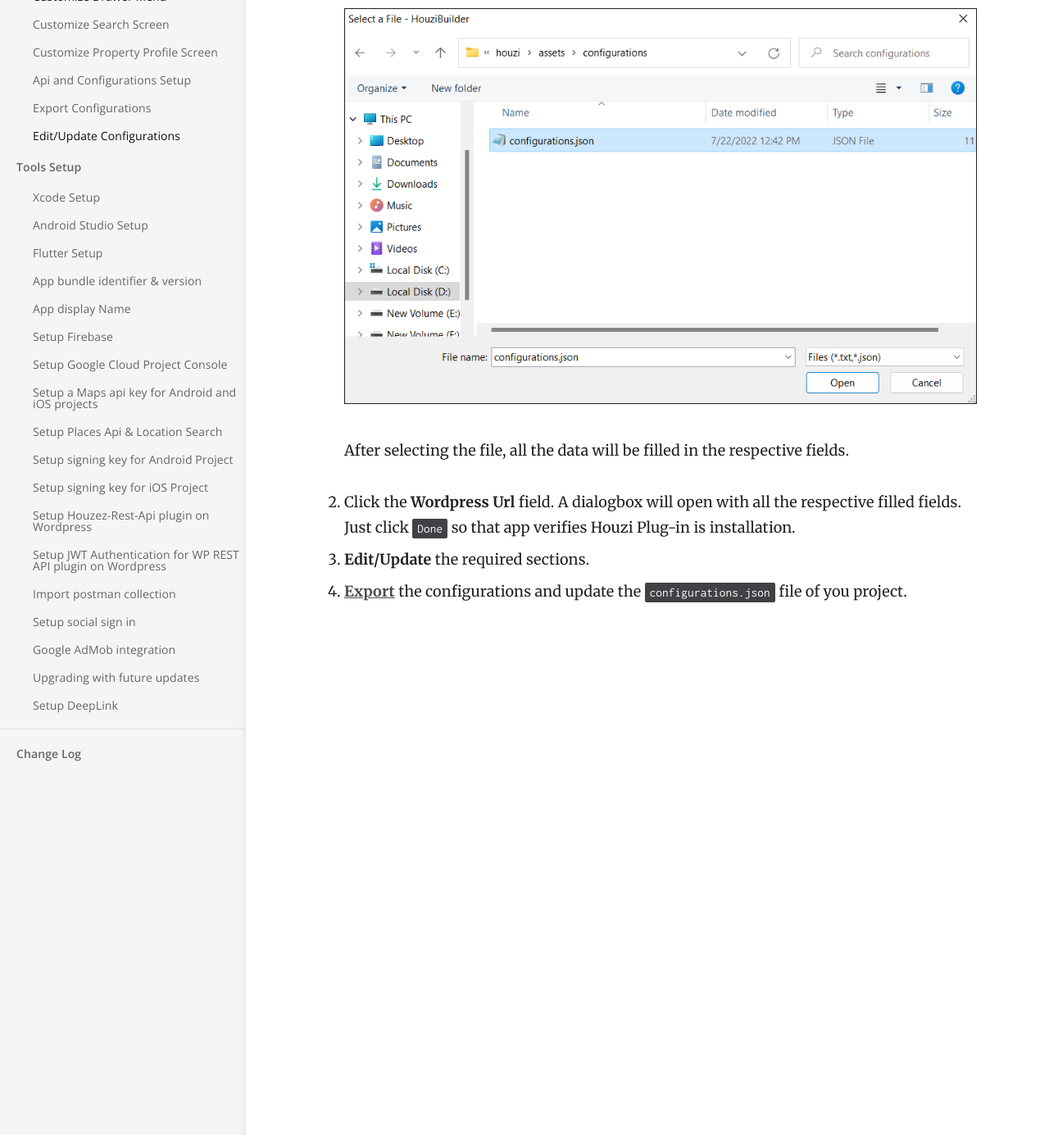
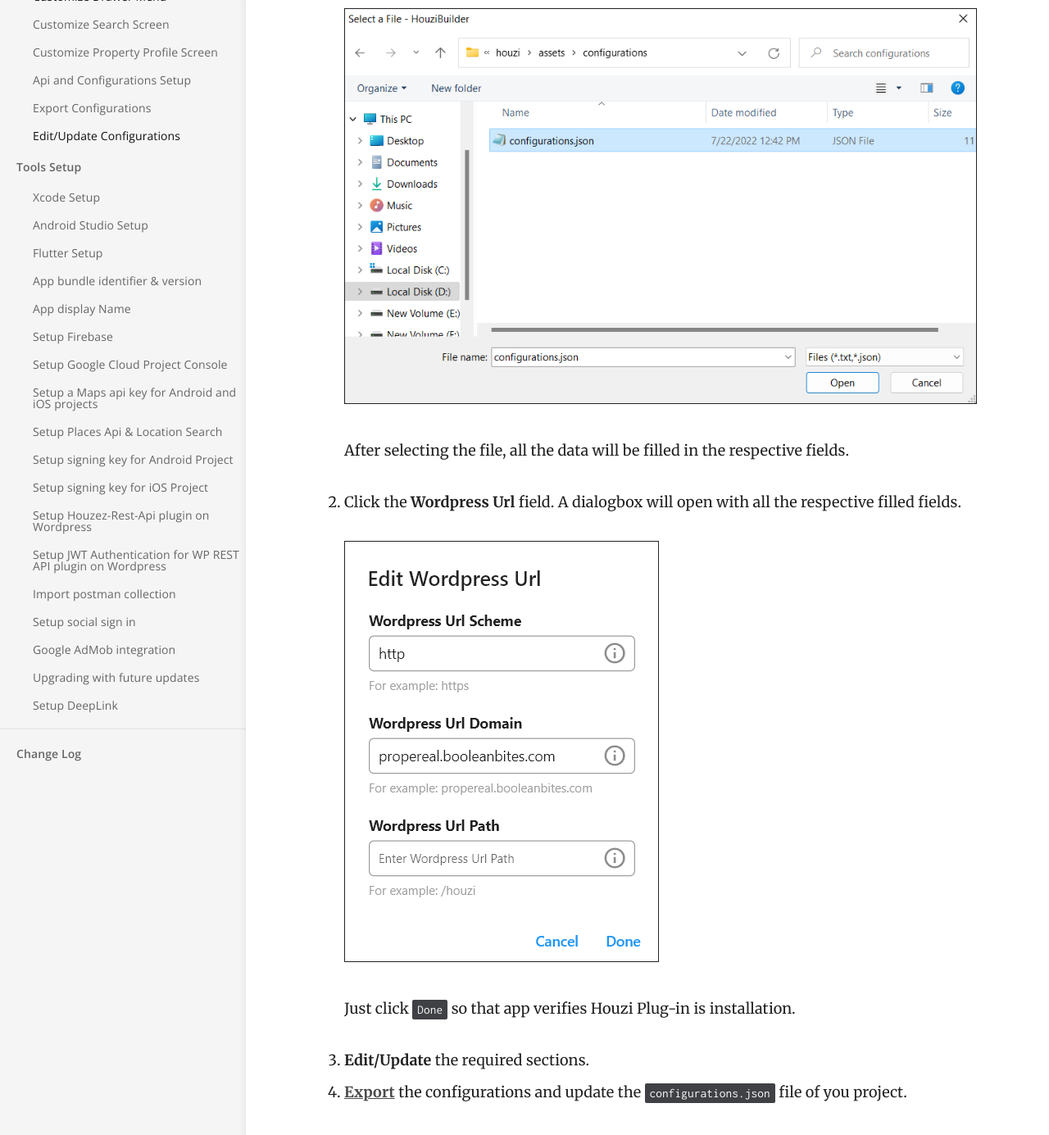
Before and after one commit to booleanbites/houzi-doc, a Jekyll site: the page built from _docs/houzi-config-builder/edit-or-update-configurations.md, in a window 1280 px wide and 1400 px high, scrolled down 636 px. Shown: the top 1385 px of the window at 82% size. Built offline with Jekyll 4.4.1, drawn with Linux system fonts in a browser that asks for light colours.

Commit message:
HouziConfigBuilder => upload-config-from-file => added screenshots & mdified doc.

```diff
--- a/_docs/houzi-config-builder/edit-or-update-configurations.md
+++ b/_docs/houzi-config-builder/edit-or-update-configurations.md
@@ -17,6 +17,10 @@ If you want to **Edit/Update** configurations of your app (e.g. the changing the
     <img src="https://houzi-docs.booleanbites.com/images/upload-config-from-file-screenshot.png" alt="upload-config-from-file-screenshot" title="upload-config-from-file-screenshot" border= "1px solid"/>
 
     After selecting the file, all the data will be filled in the respective fields.
-2. Click the **Wordpress Url** field. A dialogbox will open with all the respective filled fields. Just click `Done` so that app verifies Houzi Plug-in is installation.
+2. Click the **Wordpress Url** field. A dialogbox will open with all the respective filled fields.
+
+    <img src="https://houzi-docs.booleanbites.com/images/edit-update-config-url-section-screenshot.png" alt="edit-update-config-url-section-screenshot" title="edit-update-config-url-section-screenshot" border= "1px solid"/>
+
+    Just click `Done` so that app verifies Houzi Plug-in is installation.
 3. **Edit/Update** the required sections.
 4. [**Export**](/houzi-config-builder/export-configurations) the configurations and update the `configurations.json` file of you project.
```
